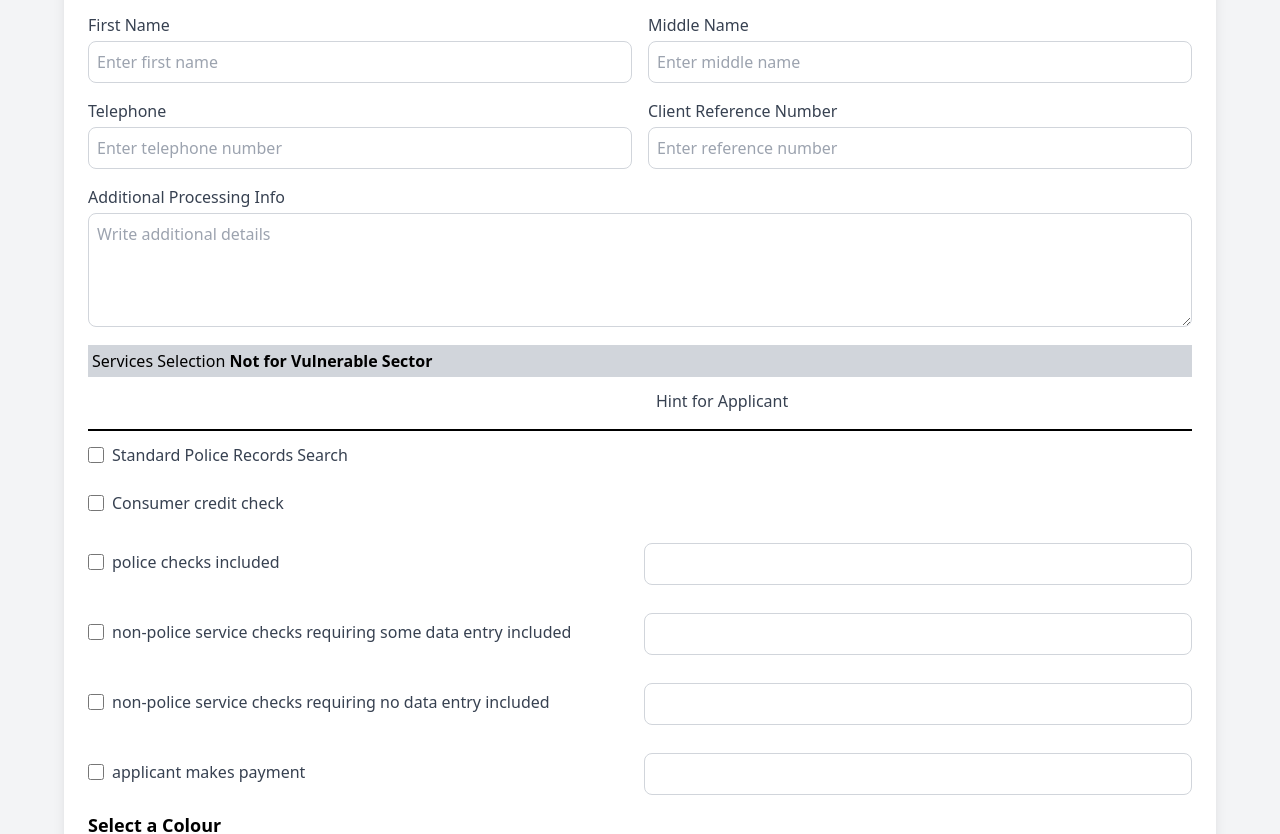
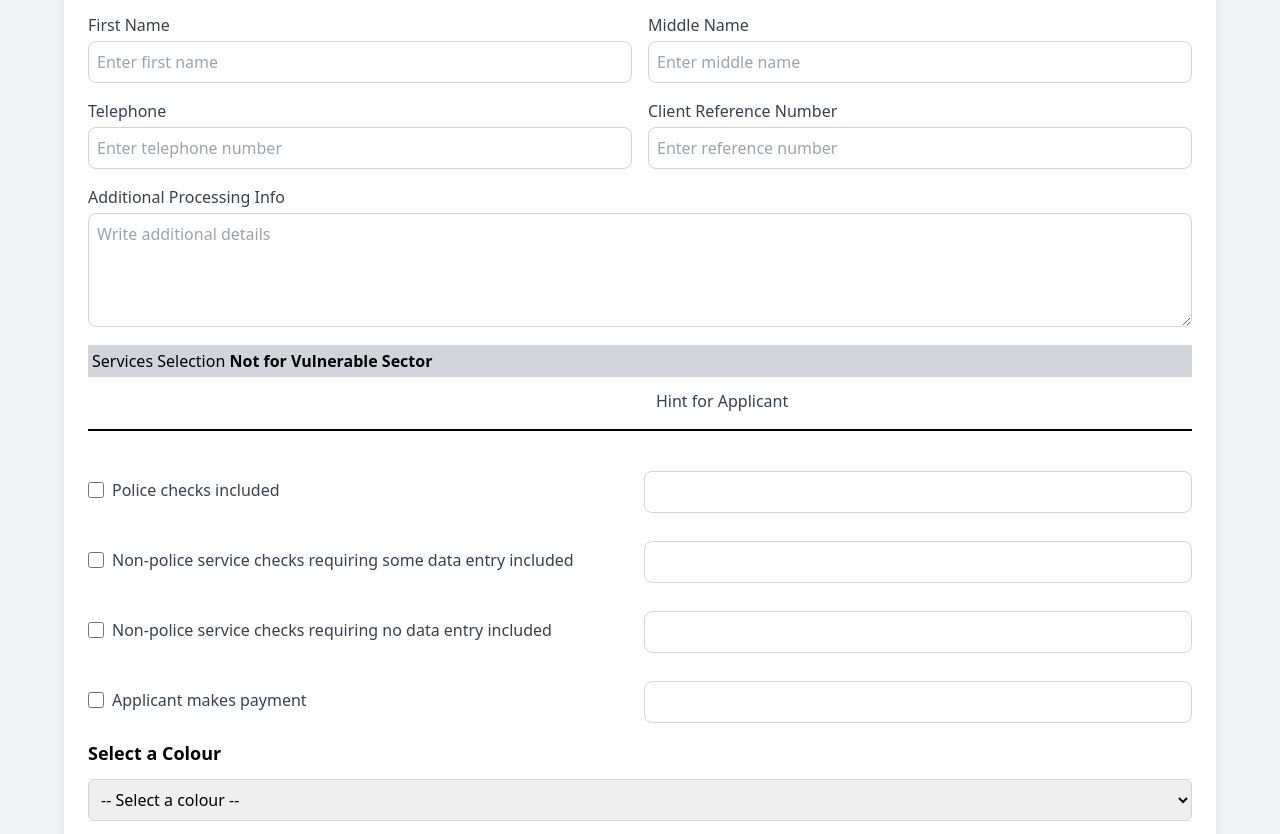
Before and after one commit to masum-diu/applicant, a plain HTML site: page index.html in a window 1280 px wide. Shown: the part 153-987 px from the top of the page. Drawn offline with nearby package versions, Linux system fonts and the light colour scheme.

Commit message:
chnage algnin data

```diff
--- a/index.html
+++ b/index.html
@@ -91,11 +91,23 @@
 
             </div>
             <div class="grid grid-cols-1 md:grid-cols-2 gap-2 pt-3 ">
-                <div class="flex items-center mb-4">
+                <!-- <div class="flex items-center mb-4">
                     <input type="checkbox" id="agree" name="agree"
                         class="w-4 h-4 text-blue-500 border-gray-300 rounded focus:ring-blue-400">
                     <label for="agree" class="ml-2 text-gray-700 ">Standard Police Records Search</label>
+                </div> -->
+                <!-- <div class="flex items-center mb-4">
+                    <label for="agree" class="ml-2 text-gray-700">$20.00</label>
+                </div> -->
+                <div class="flex items-center mb-4">
+                    <!-- <input type="text" id="client-reference" name="client-reference"
+                        class="w-full mt-1 p-2 border border-gray-300 rounded-lg focus:ring-2 focus:ring-blue-400 focus:outline-none"> -->
                 </div>
+                <!-- <div class="flex items-center mb-4">
+                    <input type="checkbox" id="agree" name="agree"
+                        class="w-4 h-4 text-blue-500 border-gray-300 rounded focus:ring-blue-400">
+                    <label for="agree" class="ml-2 text-gray-700 ">Consumer credit check</label>
+                </div> -->
                 <!-- <div class="flex items-center mb-4">
                     <label for="agree" class="ml-2 text-gray-700">$20.00</label>
                 </div> -->
@@ -106,19 +118,7 @@
                 <div class="flex items-center mb-4">
                     <input type="checkbox" id="agree" name="agree"
                         class="w-4 h-4 text-blue-500 border-gray-300 rounded focus:ring-blue-400">
-                    <label for="agree" class="ml-2 text-gray-700 ">Consumer credit check</label>
-                </div>
-                <!-- <div class="flex items-center mb-4">
-                    <label for="agree" class="ml-2 text-gray-700">$20.00</label>
-                </div> -->
-                <div class="flex items-center mb-4">
-                    <!-- <input type="text" id="client-reference" name="client-reference"
-                        class="w-full mt-1 p-2 border border-gray-300 rounded-lg focus:ring-2 focus:ring-blue-400 focus:outline-none"> -->
-                </div>
-                <div class="flex items-center mb-4">
-                    <input type="checkbox" id="agree" name="agree"
-                        class="w-4 h-4 text-blue-500 border-gray-300 rounded focus:ring-blue-400">
-                    <label for="agree" class="ml-2 text-gray-700 ">police checks included</label>
+                    <label for="agree" class="ml-2 text-gray-700 ">Police checks included</label>
                 </div>
                 <!-- <div class="flex items-center mb-4">
                     <label for="agree" class="ml-2 text-gray-700">$20.00</label>
@@ -130,7 +130,7 @@
                 <div class="flex items-center mb-4">
                     <input type="checkbox" id="agree" name="agree"
                         class="w-4 h-4 text-blue-500 border-gray-300 rounded focus:ring-blue-400">
-                    <label for="agree" class="ml-2 text-gray-700 ">non-police service checks requiring some data entry included</label>
+                    <label for="agree" class="ml-2 text-gray-700 ">Non-police service checks requiring some data entry included</label>
                 </div>
                 <!-- <div class="flex items-center mb-4">
                     <label for="agree" class="ml-2 text-gray-700">$20.00</label>
@@ -142,7 +142,7 @@
                 <div class="flex items-center mb-4">
                     <input type="checkbox" id="agree" name="agree"
                         class="w-4 h-4 text-blue-500 border-gray-300 rounded focus:ring-blue-400">
-                    <label for="agree" class="ml-2 text-gray-700 ">non-police service checks requiring no data entry included</label>
+                    <label for="agree" class="ml-2 text-gray-700 ">Non-police service checks requiring no data entry included</label>
                 </div>
                 <!-- <div class="flex items-center mb-4">
                     <label for="agree" class="ml-2 text-gray-700">$20.00</label>
@@ -154,7 +154,7 @@
                 <div class="flex items-center mb-4">
                     <input type="checkbox" id="agree" name="agree"
                         class="w-4 h-4 text-blue-500 border-gray-300 rounded focus:ring-blue-400">
-                    <label for="agree" class="ml-2 text-gray-700 ">applicant makes payment</label>
+                    <label for="agree" class="ml-2 text-gray-700 ">Applicant makes payment</label>
                 </div>
                 <!-- <div class="flex items-center mb-4">
                     <label for="agree" class="ml-2 text-gray-700">$20.00</label>
```
